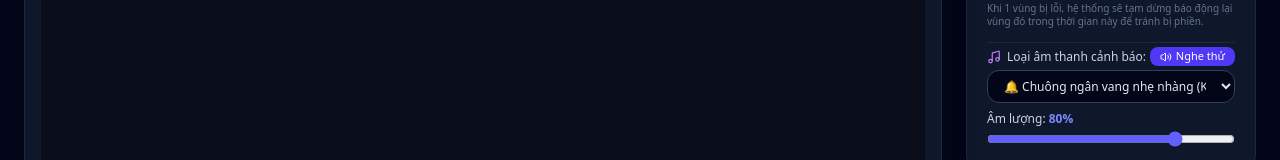
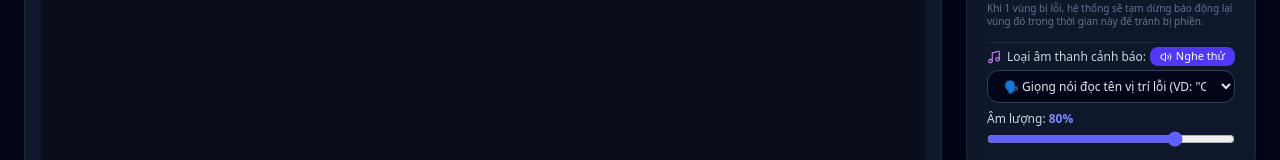
Before and after one commit to anhdung0208/screen-sentinel-app, a React (Vite) app: page / in a window 1280 px wide. Shown: the part 581-741 px from the top of the page. Built offline with nearby package versions, Linux system fonts and the light colour scheme.

Commit message:
Fix: Admin orders UI dark theme compatibility and correct role-based login redirects

```diff
--- a/src/App.jsx
+++ b/src/App.jsx
@@ -42,7 +42,7 @@ export default function App() {
     const savedVol = Number(localStorage.getItem('sentinel_vol') || '80');
     const savedCooldownMin = Number(localStorage.getItem('sentinel_cooldown_min') || '5');
     const savedScanSec = Number(localStorage.getItem('sentinel_scan_sec') || '10');
-    const savedSoundType = localStorage.getItem('sentinel_sound_type') || 'chime';
+    const savedSoundType = localStorage.getItem('sentinel_sound_type') || 'voice';
     return {
       volume: savedVol,
       cooldownMin: savedCooldownMin,
--- a/src/components/SettingsPanel.jsx
+++ b/src/components/SettingsPanel.jsx
@@ -5,7 +5,7 @@ import toast from 'react-hot-toast';
 
 export default function SettingsPanel({ settings, setSettings }) {
   const handleTestSound = () => {
-    soundManager.playSound(settings.soundType || 'chime', (settings.volume || 80) / 100);
+    soundManager.playSound(settings.soundType || 'voice', (settings.volume || 80) / 100, 'Tornado');
     toast.success('Đang phát âm thanh mẫu...', { id: 'sound_test' });
   };
 
@@ -83,7 +83,7 @@ export default function SettingsPanel({ settings, setSettings }) {
           <p className="text-[10px] text-slate-500 mt-1">Khi 1 vùng bị lỗi, hệ thống sẽ tạm dừng báo động lại vùng đó trong thời gian này để tránh bị phiền.</p>
         </div>
 
-        {/* Row 3: Âm thanh báo động & Âm lượng */}
+        {/* Row 3: Âm thanh báo động & Giọng nói đọc tên vị trí */}
         <div className="pt-1 border-t border-slate-800 space-y-2">
           <div>
             <label className="text-slate-300 font-medium mb-1 flex items-center justify-between">
@@ -98,11 +98,12 @@ export default function SettingsPanel({ settings, setSettings }) {
               </button>
             </label>
             <select
-              value={settings.soundType || 'chime'}
+              value={settings.soundType || 'voice'}
               onChange={(e) => setSettings({ ...settings, soundType: e.target.value })}
-              className="w-full bg-slate-950 border border-slate-700 rounded-xl px-3 py-1.5 text-slate-200 text-xs focus:outline-none focus:border-indigo-500 cursor-pointer"
+              className="w-full bg-slate-950 border border-slate-700 rounded-xl px-3 py-1.5 text-slate-200 text-xs focus:outline-none focus:border-indigo-500 cursor-pointer font-medium"
             >
-              <option value="chime">🔔 Chuông ngân vang nhẹ nhàng (Khuyên dùng)</option>
+              <option value="voice">🗣️ Giọng nói đọc tên vị trí lỗi (VD: "Cảnh báo sự cố tại Tornado") [Khuyên dùng]</option>
+              <option value="chime">🔔 Chuông ngân vang nhẹ nhàng</option>
               <option value="siren">🚨 Còi hú báo động công nghiệp</option>
               <option value="beep">🔊 Tiếng Beep ngắt quãng</option>
             </select>
```
